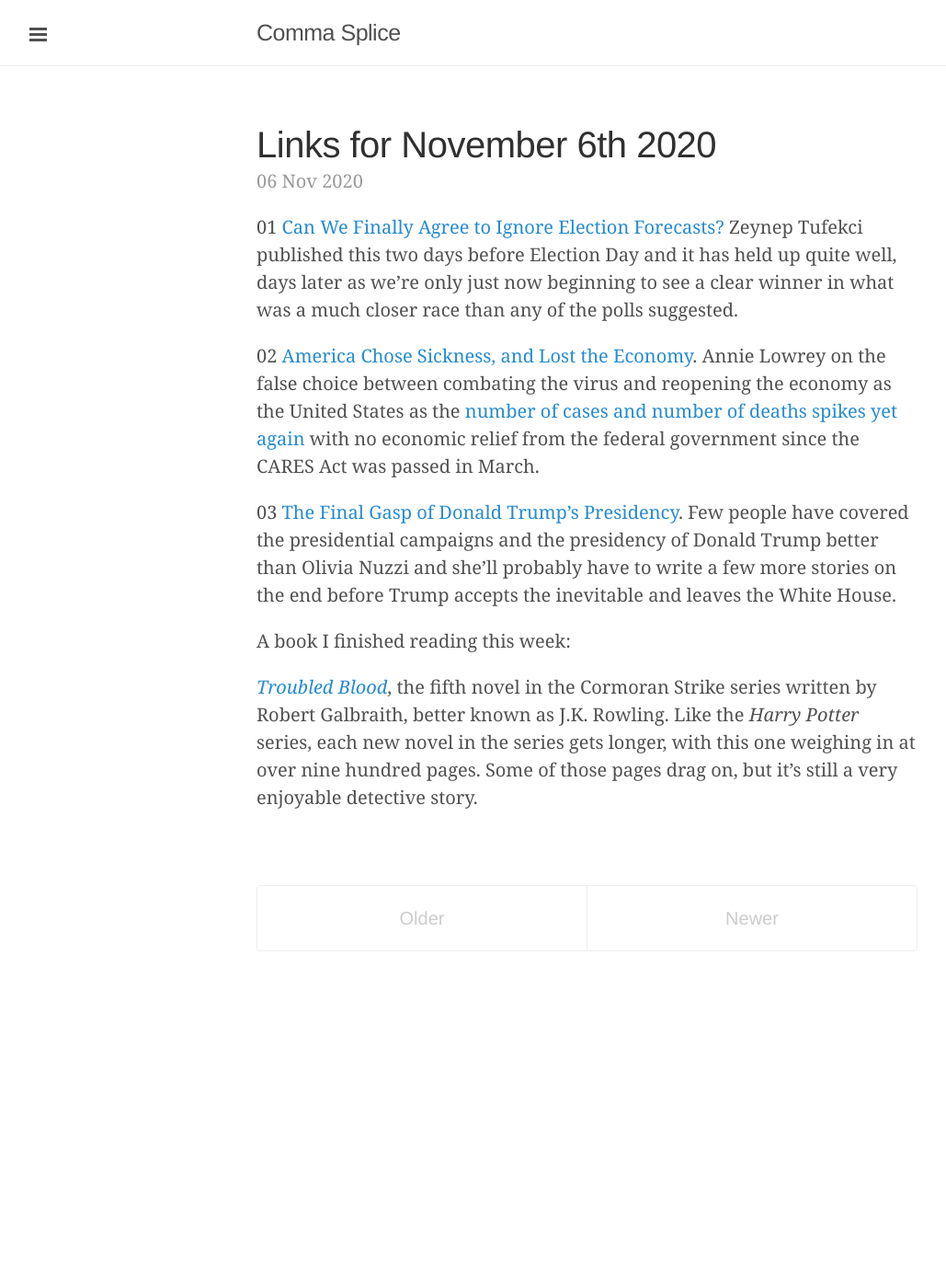
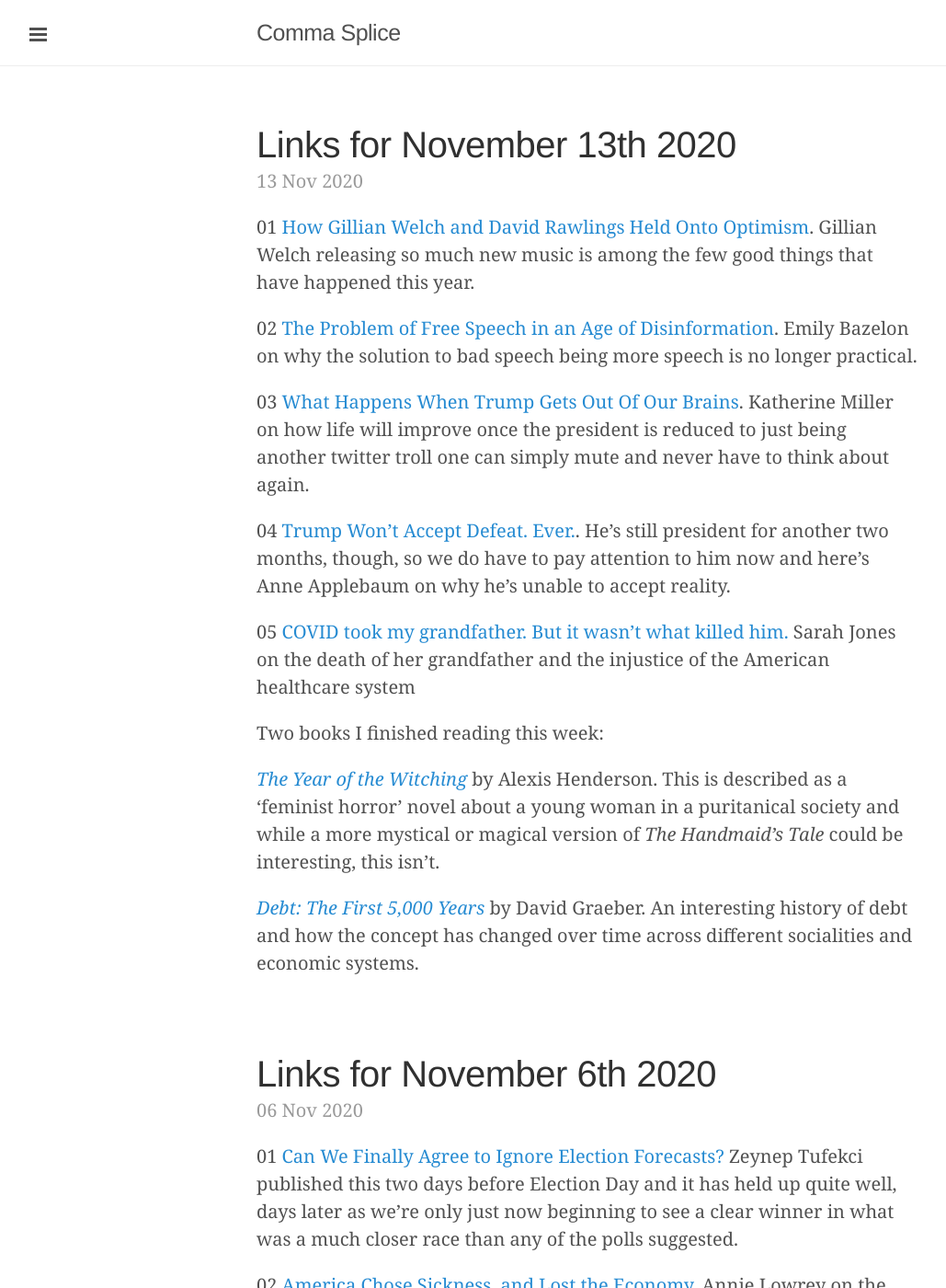
Before and after one commit to davidixon/davidixon.github.io, a Jekyll site: the page built from index.html, in a window 1280 px wide and 1400 px high. Shown: the whole window at 92% size, without its empty margins (1-1030 px from the left). Built offline with Jekyll 4.4.1, drawn with Linux system fonts in a browser that asks for light colours; the list of posts is cut into pages by our own code.

Commit message:
new link post

```diff
--- /dev/null
+++ b/_posts/2020-11-13-links.md
@@ -0,0 +1,21 @@
+---
+layout: post
+title: "Links for November 13th 2020"
+date: 2020-11-13 23:29
+---
+
+01 [How Gillian Welch and David Rawlings Held Onto Optimism](https://www.nytimes.com/2020/11/03/magazine/gillian-welch-david-rawlings.html). Gillian Welch releasing so much new music is among the few good things that have happened this year.
+
+02 [The Problem of Free Speech in an Age of Disinformation](https://www.nytimes.com/2020/10/13/magazine/free-speech.html). Emily Bazelon on why the solution to bad speech being more speech is no longer practical.
+
+03 [What Happens When Trump Gets Out Of Our Brains](https://www.buzzfeednews.com/article/katherinemiller/trump-leave-white-house-inside-our-heads). Katherine Miller on how life will improve once the president is reduced to just being another twitter troll one can simply mute and never have to think about again.
+
+04 [Trump Won’t Accept Defeat. Ever.](https://www.theatlantic.com/ideas/archive/2020/11/trumps-forever-campaign-is-just-getting-started/617021/). He's still president for another two months, though, so we do have to pay attention to him now and here's Anne Applebaum on why he's unable to accept reality.
+
+05 [COVID took my grandfather. But it wasn’t what killed him.](https://www.thecut.com/article/covid-deaths-injustice.html) Sarah Jones on the death of her grandfather and the injustice of the American healthcare system
+
+Two books I finished reading this week:
+
+[*The Year of the Witching*](https://www.amazon.com/gp/product/0593099605/) by Alexis Henderson. This is described as a 'feminist horror' novel about a young woman in a puritanical society and while a more mystical or magical version of *The Handmaid's Tale* could be interesting, this isn't.
+
+[*Debt: The First 5,000 Years*](https://www.amazon.com/gp/product/B00Q1HZMCW/) by David Graeber. An interesting history of debt and how the concept has changed over time across different socialities and economic systems.
```
Also changed, not shown: _posts/2020-11-06-links.md (line endings or trailing spaces).
